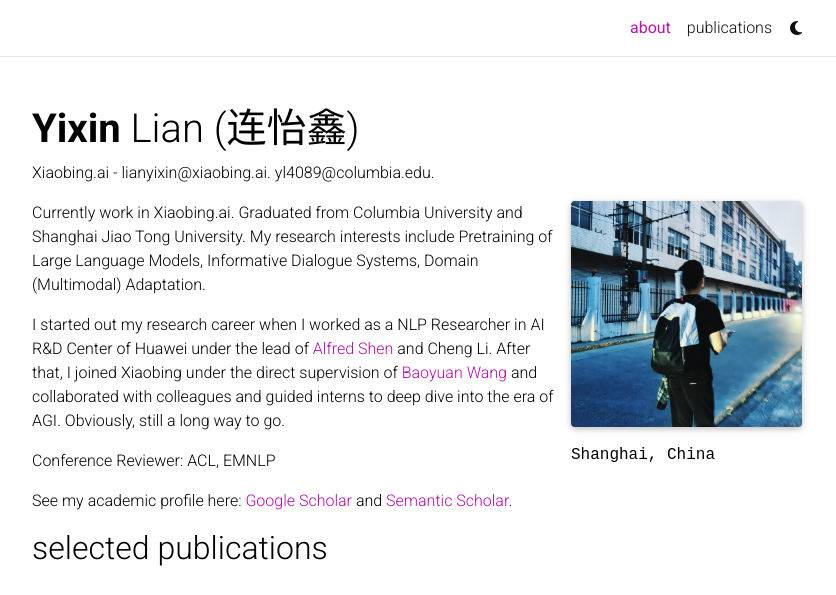
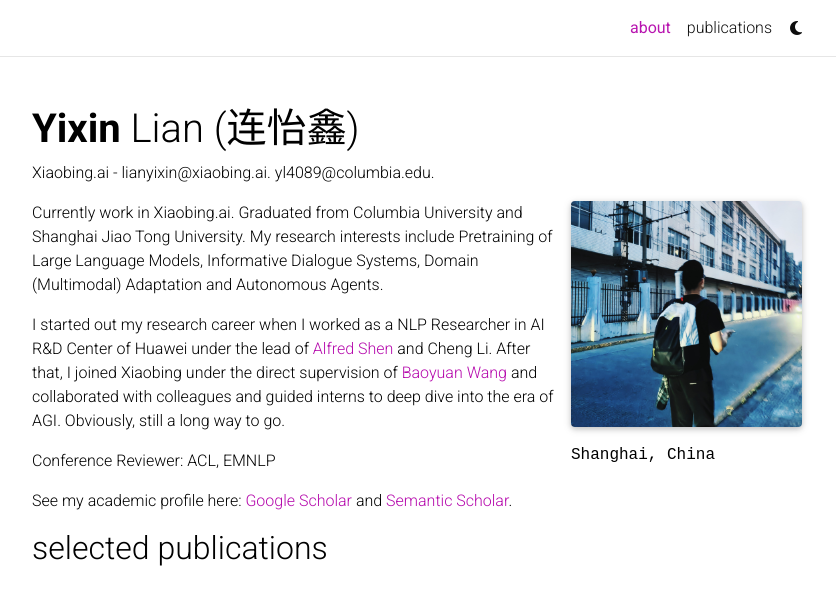
Before and after one commit to lianyixin/profile, a Jekyll site: the page built from _pages/about.md, in a window 1280 px wide, cut to the strip 0-595 px from the top of the page. Shown: the whole strip, without its empty margins (223-1059 px from the left). Built offline with Jekyll 4.4.1, drawn with Linux system fonts in a browser that asks for light colours; full-size pictures stand in for the smaller copies a plugin makes; comment, search, counter and statistics services are not loaded; a style sheet for code colours, icons or effects is not loaded.

Commit message:
Update about.md

```diff
--- a/_pages/about.md
+++ b/_pages/about.md
@@ -17,7 +17,7 @@ selected_papers: true # includes a list of papers marked as "selected={true}"
 social: false  # includes social icons at the bottom of the page
 ---
 
-Currently work in Xiaobing.ai. Graduated from Columbia University and Shanghai Jiao Tong University. My research interests include Pretraining of Large Language Models, Informative Dialogue Systems, Domain (Multimodal) Adaptation.
+Currently work in Xiaobing.ai. Graduated from Columbia University and Shanghai Jiao Tong University. My research interests include Pretraining of Large Language Models, Informative Dialogue Systems, Domain (Multimodal) Adaptation and Autonomous Agents.
 
 I started out my research career when I worked as a NLP Researcher in AI R&D Center of Huawei under the lead of [Alfred Shen](https://www.linkedin.cn/incareer/in/alfred-shen-5143a71) and Cheng Li. After that, I joined Xiaobing under the direct supervision of [Baoyuan Wang](https://sites.google.com/site/zjuwby/?pli=1) and collaborated with colleagues and guided interns to deep dive into the era of AGI. Obviously, still a long way to go.
 
```
